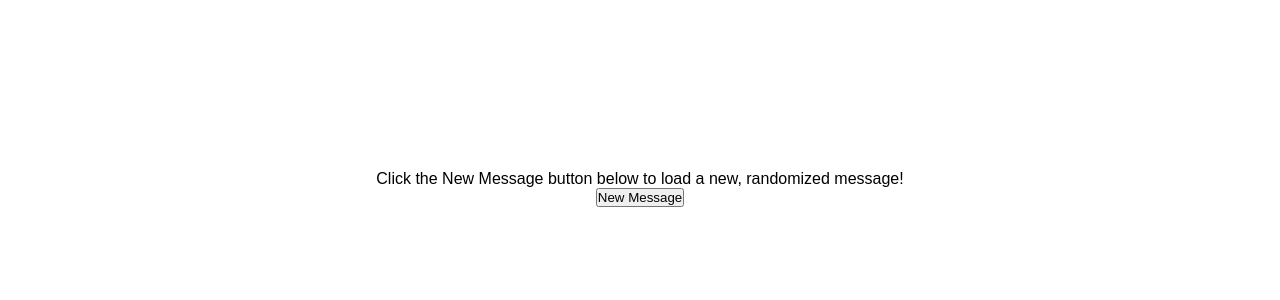
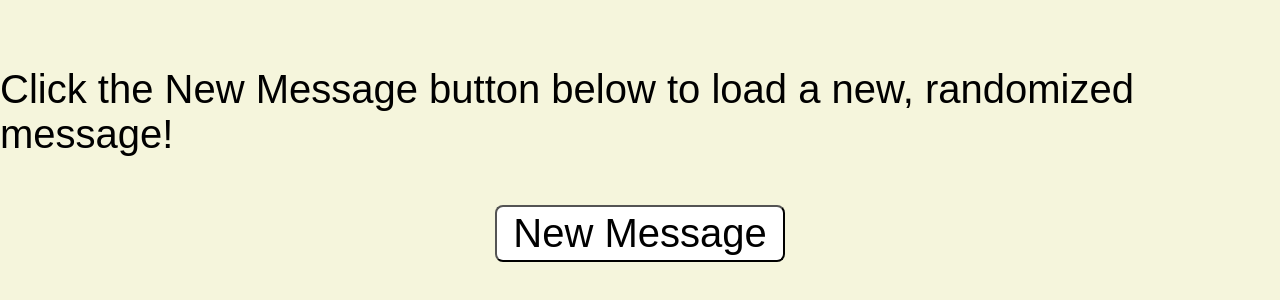
Before and after one commit to asbillt/mixed-messages, a plain HTML site: page index.html in a window 1280 px wide. Shown: the part 212-512 px from the top of the page. Drawn offline with Linux system fonts and the light colour scheme.

Commit message:
Adds <button> and <p> styles. Updates background color.

```diff
--- a/style.css
+++ b/style.css
@@ -7,9 +7,28 @@
 
 body {
   font-family: Arial, Helvetica, sans-serif;
+  background-color: beige;
   height: 100vh;
   display: flex;
   flex-direction: column;
   align-items: center;
   justify-content: center;
 }
+
+p,
+button {
+  font-size: 2.5rem;
+  margin-bottom: 3rem;
+}
+
+button {
+  padding: 0.25rem 1rem;
+  border-radius: 0.5rem;
+  background-color: white;
+}
+
+button:hover {
+  background: black;
+  color: white;
+  cursor: pointer;
+}
```
